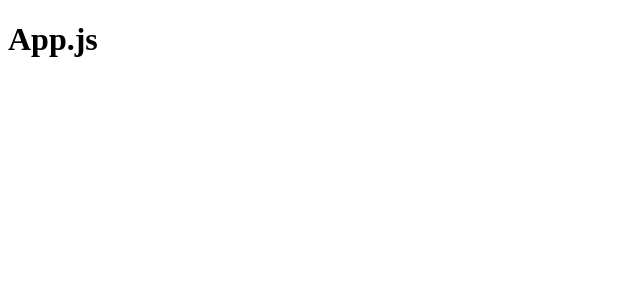
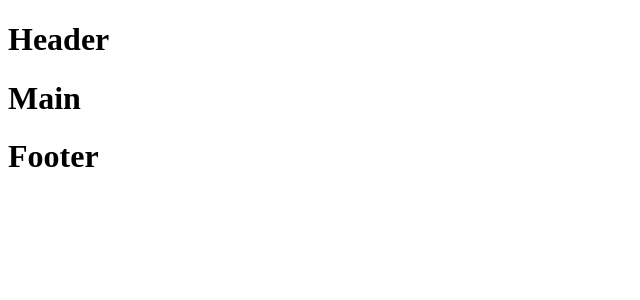
Before and after one commit to Pivena/fake, a React (Create React App) app: page / in a window 1280 px wide. Shown: the top 300 px of the page, without its empty margins (0-640 px from the left). Built offline with nearby package versions, Linux system fonts and the light colour scheme.

Commit message:
add basic structure and absolute imports

```diff
--- /dev/null
+++ b/jsconfig.json
@@ -0,0 +1,6 @@
+{
+    "compilerOptions": {
+      "baseUrl": "src"
+    },
+    "include": ["src"]
+  }
--- a/src/container/App/App.js
+++ b/src/container/App/App.js
@@ -1,11 +1,15 @@
 import React from 'react'
 
-const App = () => {
+import { Header } from 'container/Header/Header'
+import { Footer } from 'container/Footer/Footer'
+import { Main } from 'container/Main/Main'
+
+export const App = () => {
     return (
         <>
-            <h1>App.js</h1>
+            <Header />
+            <Main />
+            <Footer />
         </>
     )
 }
-
-export default App
--- /dev/null
+++ b/src/container/Footer/Footer.js
@@ -0,0 +1,9 @@
+import React from 'react'
+
+export const Footer = () => {
+    return (
+        <>
+            <h1>Footer</h1>
+        </>
+    )
+}
--- /dev/null
+++ b/src/container/Header/Header.js
@@ -0,0 +1,9 @@
+import React from 'react'
+
+export const Header = () => {
+    return (
+        <>
+            <h1>Header</h1>
+        </>
+    )
+}
--- /dev/null
+++ b/src/container/Main/Main.js
@@ -0,0 +1,9 @@
+import React from 'react'
+
+export const Main = () => {
+    return (
+        <>
+            <h1>Main</h1>
+        </>
+    )
+}
--- a/src/index.js
+++ b/src/index.js
@@ -1,6 +1,6 @@
 import React from 'react'
 import ReactDOM from 'react-dom/client'
-import App from './container/App/App'
+import { App } from './container/App/App'
 
 const root = ReactDOM.createRoot(document.getElementById('root'))
 
```
